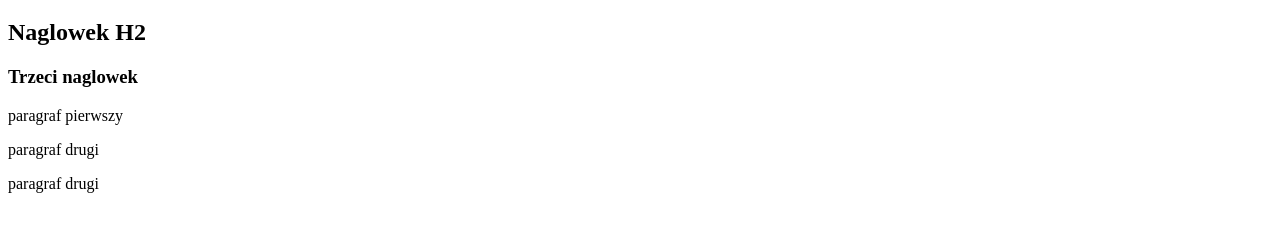
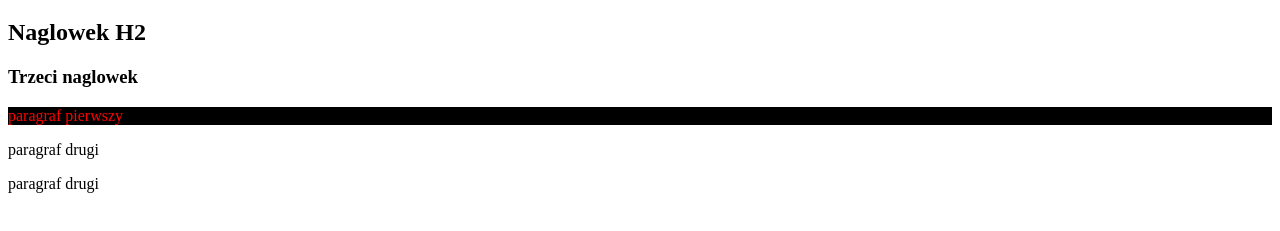
Before and after one commit to alinamat/alinamat.github.io, a plain HTML site: page JQUERY/index.html in a window 1280 px wide. Shown: the part 61-292 px from the top of the page. Drawn offline with Linux system fonts and the light colour scheme.

Commit message:
document-rady

```diff
--- a/JQUERY/index.html
+++ b/JQUERY/index.html
@@ -14,7 +14,9 @@
         <p class="paragraf">paragraf drugi</p>
     </div>
     <p class="paragrafnext">paragraf drugi</p>
+<!--    JQuery-->
     <script src="js/jquery-3.2.1.min.js"></script>
-
+<!--    JS skrypt-->
+    <script src="js/1-document-redy.js"></script>
 </body>
 </html>
--- a/JQUERY/js/1-document-redy.js
+++ b/JQUERY/js/1-document-redy.js
@@ -0,0 +1,23 @@
+
+//wczytywanie DOM-u i jquery
+
+//$(document).ready( function() {
+//   alert( "Czołem, wczytalem DOM" );
+//});
+
+
+
+//zmieniamy kolor paragrafu na czerwono
+//$ (function () {
+//   $("#paragraf").css("color", "red")
+//});
+
+
+//ustawimy kilka wlasciwosci na raz
+$ (function() {
+    $("#paragraf").css(
+        {
+        "color" : "red",
+        "background-color" : "#000"
+        });
+});
```
